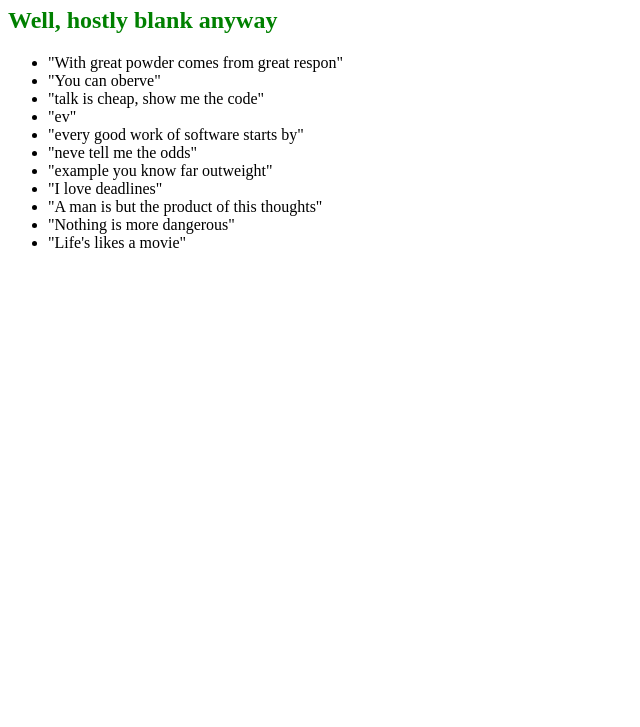
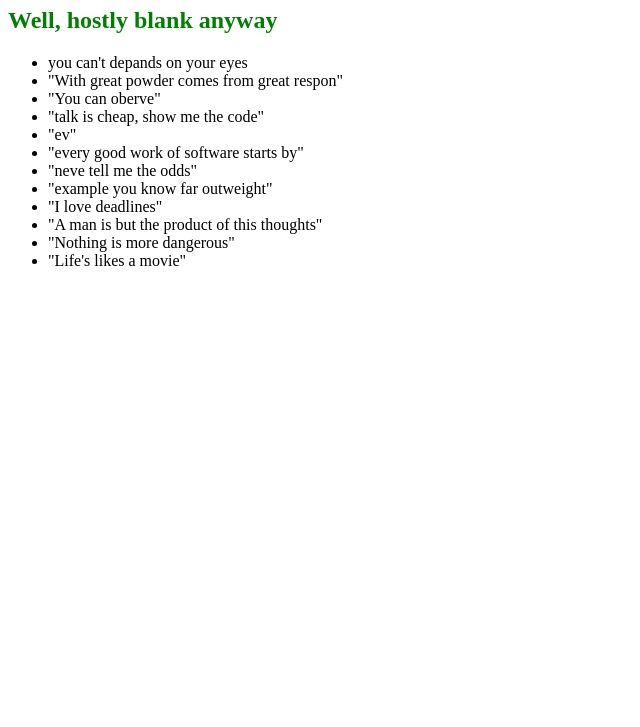
Before and after one commit to shaoyongfeng/0main_openSAP_repro, a plain HTML site: page index.html in a window 1280 px wide. Shown: the part 73-800 px from the top of the page, without its empty margins (0-640 px from the left). Drawn offline with Linux system fonts and the light colour scheme.

Commit message:
mark twain

```diff
--- a/index.html
+++ b/index.html
@@ -11,6 +11,7 @@
 		<h1>This web page</h1>
 		<h2>Well, hostly blank anyway</h2>
 	<ul>
+		<li>you can't depands on your eyes</li>
 		<li>"With great powder comes from great respon"</li>
 		<li>"You can oberve"</li>
 		<li>"talk is cheap, show me the code"</li>
```
